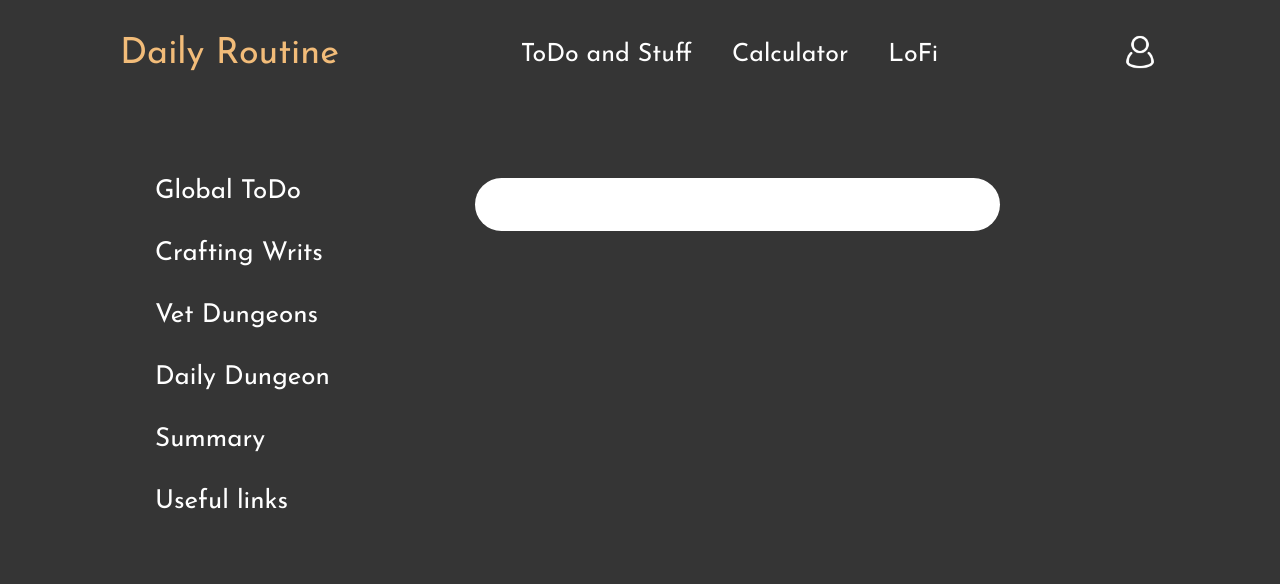
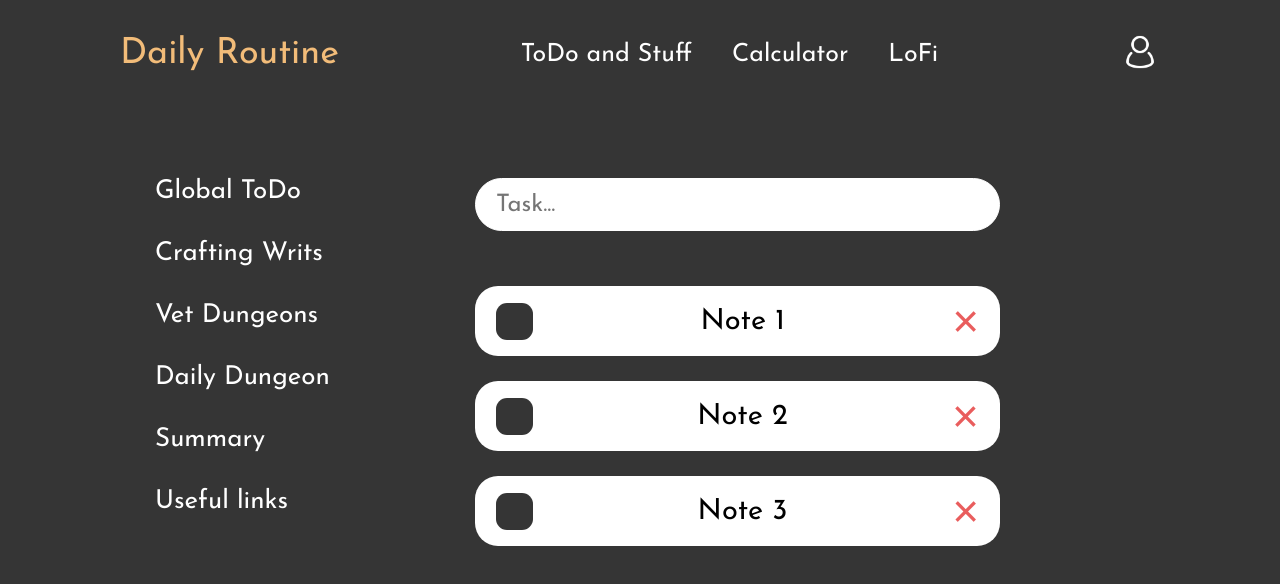
Before and after one commit to Innosan/DailyRoutine, a React (Create React App) app: page / in a window 1280 px wide. Shown: the top 584 px of the page. Built offline with nearby package versions, Linux system fonts and the light colour scheme.

Commit message:
added some ui and todo list logic

```diff
--- a/src/Components/InputForm.js
+++ b/src/Components/InputForm.js
@@ -1,15 +1,25 @@
+import { useState } from 'react';
+
 import '../style/InputForm.css';
 
 import plus from '../icons/Plus.png'
 
 function InputForm() {
+    // const [userInput, setUserInput] = useState('');
+
     return (
-        <div className='InputForm'>
-            <input className="input-field" type="text" name="input-task" id="input-task" />
+        <form className='InputForm'>
+            <input
+                // value={userInput}
+                className="input-field"
+                type="text"
+                id="input-task"
+                placeholder='Task...'
+            />
             <button className='add-task-btn'>
-                <img src={plus} alt="Add Task" />
+                <img src={plus} alt="" />
             </button>
-        </div>
+        </form>
     );
 }
 
--- /dev/null
+++ b/src/Components/ToDoCard.js
@@ -0,0 +1,20 @@
+import '../style/ToDoCard.css';
+
+function ToDoList({ notes }) {
+    return (
+        <div className='todo-list'>
+            {notes.map(note => (
+                <div className='todo-card' key={note.id}>
+                    <label>
+                        <input type="checkbox" name="todo-check" id="todo-status" className='todo-check' />
+                        <span className='todo-check'></span>
+                    </label>
+                    <p className='todo-description'>{note.description}</p>
+                    <button className='todo-delete-btn'>&times;</button>
+                </div>
+            ))}
+        </div>
+    );
+}
+
+export default ToDoList;
--- a/src/pages/Home.js
+++ b/src/pages/Home.js
@@ -1,8 +1,12 @@
 import '../style/Home.css';
 
 import InputForm from "../components/InputForm.js";
+import ToDoCard from '../components/ToDoCard';
 
 export const Home = () => {
+    const notes = new Array(3)
+        .fill('')
+        .map((_, i) => ({ id: i, description: 'Note ' + (i + 1), completed: true }))
     return (
         <div className="Home">
             <main className="main-window">
@@ -14,7 +18,10 @@ export const Home = () => {
                     <a href="#">Summary</a>
                     <a href="#">Useful links</a>
                 </div>
-                <InputForm />
+                <div className='todo-window'>
+                    <InputForm />
+                    <ToDoCard notes={notes}></ToDoCard>
+                </div>
             </main>
         </div>
     );
--- a/src/style/App.css
+++ b/src/style/App.css
@@ -2,6 +2,11 @@
     font-family: Josefin;
     width: 1040px;
     margin: 0 auto;
+}
+
+input[type="text"]:focus {
+    outline: none;
+    border: 3px solid #F2BC79 !important;
 }
 
 @media screen and (max-width: 425px) {
--- a/src/style/BurgerMenu.css
+++ b/src/style/BurgerMenu.css
@@ -5,7 +5,7 @@
 @media screen and (max-width: 425px) {
     .burger-menu {
         display: block;
-        margin-right: 28px;
+        margin: 20px 15px 0 0;
         background: rgba(0, 0, 0, 0);
         border: none;
     }
--- a/src/style/Home.css
+++ b/src/style/Home.css
@@ -22,6 +22,15 @@
     margin: 70px 0 0 35px;
 }
 
+.todo-window {
+    display: flex;
+    flex-direction: column;
+}
+
+.todo-list {
+    margin-top: 55px;
+}
+
 @media screen and (max-width: 425px) {
 
     .main-nav-menu {
--- a/src/style/InputForm.css
+++ b/src/style/InputForm.css
@@ -11,14 +11,10 @@
     height: 53px;
     background-color: white;
     border-radius: 38px;
-    border: none;
+    border: 1px solid white;
     padding-left: 20px;
     box-sizing: border-box;
     transition: .5s;
-}
-
-.input-field:focus {
-    border-color: #F2BC79;
 }
 
 .add-task-btn {
--- /dev/null
+++ b/src/style/ToDoCard.css
@@ -0,0 +1,72 @@
+.todo-card {
+    display: flex;
+    justify-content: space-between;
+    align-items: center;
+    background-color: white;
+    width: 525px;
+    height: 70px;
+    border-radius: 23px;
+    margin-bottom: 25px;
+}
+
+.todo-description {
+    display: flex;
+    justify-self: left;
+    font-size: 29px;
+    margin: 0;
+}
+
+.todo-delete-btn {
+    width: auto;
+    height: auto;
+    padding: 0;
+    margin-right: 21px;
+    background-color: transparent;
+    color: #E95D5D;
+    font-size: 46px;
+    border: none;
+    transition: .5s;
+}
+
+.todo-delete-btn:hover {
+    color: #bb2424;
+}
+
+label {
+    width: 37px;
+    height: 37px;
+    margin-left: 21px;
+    border-radius: 11px;
+    transition: .5s;
+}
+
+label:hover {
+    box-shadow: 0px 0px 10px 1px #b18652;
+}
+
+input[type="checkbox"] {
+    position: absolute;
+    opacity: 0;
+    margin: 0;
+    z-index: -1;
+}
+
+input[type="checkbox"]+span:before {
+    content: '';
+    background-color: #353535;
+    border-radius: 11px;
+    display: inline-block;
+    width: 37px;
+    cursor: pointer;
+    height: 37px;
+    transition: .5s;
+
+}
+
+#todo-status:checked+span:before {
+    background-image: url('../icons/checked.png');
+    background-repeat: no-repeat;
+    background-position: center;
+    background-size: 25px;
+    color: white;
+}
```
Also changed, not shown: src/icons/checked.png (added).
